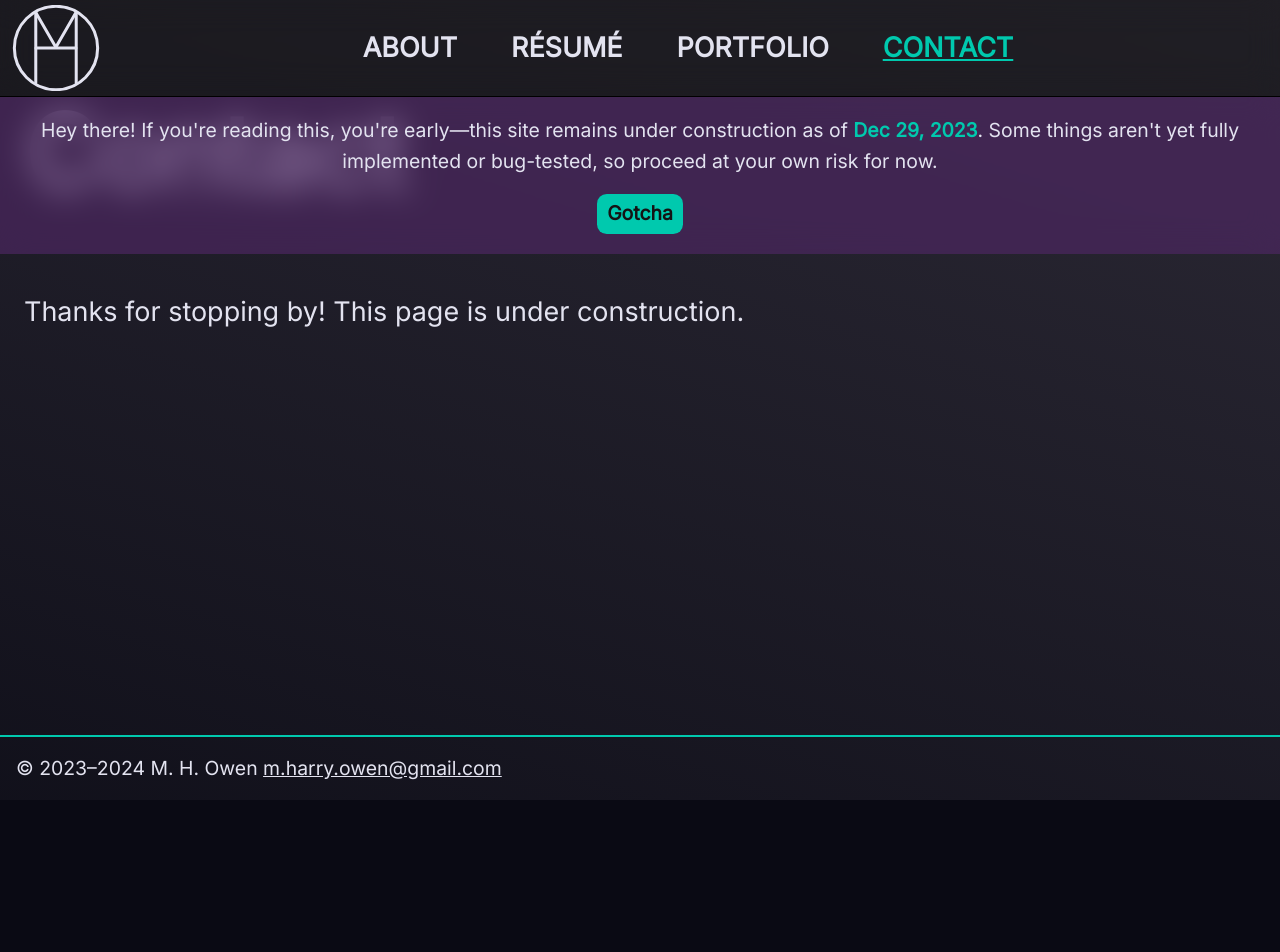
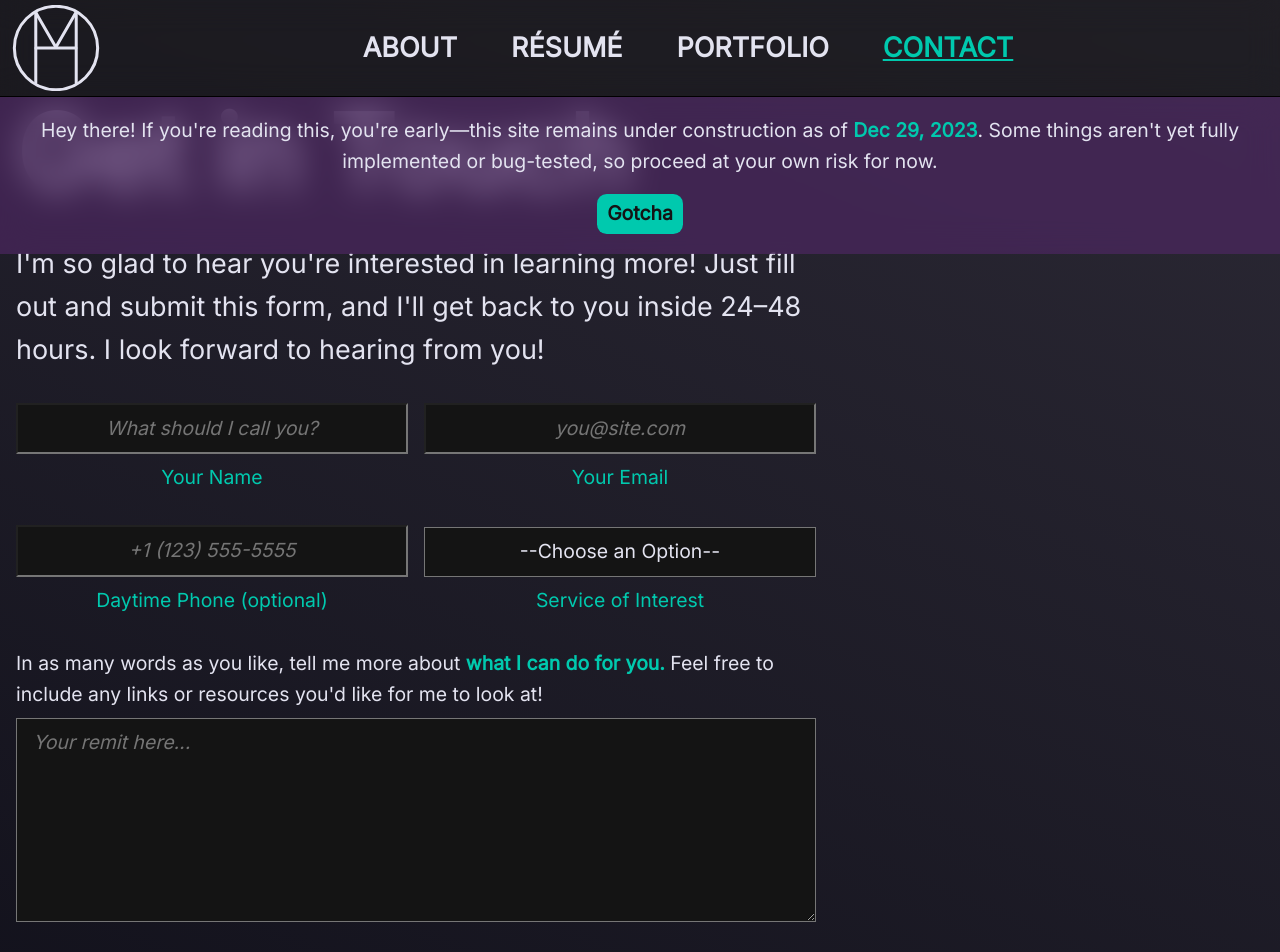
Before and after one commit to mhowen/mhowen.github.io, a Nuxt app: page /contact in a window 1280 px wide. Shown: the top 952 px of the page. Before the commit the page ends 800 px from the top, so only its background shows below. Built offline with nearby package versions, Linux system fonts and the light colour scheme; a web font is replaced by a local one; what vue3-marquee would draw is missing.

Commit message:
scaffold contact form

```diff
--- a/pages/contact.vue
+++ b/pages/contact.vue
@@ -3,25 +3,102 @@
 </script>
 
 <template>
-  <section class="section-contact">
-    <h1>Contact</h1>
+  <div class="page-contact">
+    <h1>Get in Touch</h1>
 
     <div class="contact">
-      <p>
-        Thanks for stopping by! This page is under construction.
+      <p class="contact-msg">
+        I'm so glad to hear you're interested in learning more! Just fill out and submit this form,
+        and I'll get back to you inside 24–48 hours. I look forward to hearing from you!
       </p>
+
+      <form class="form">
+        <div class="form-input inline">
+          <label for="name" class="label">Your Name</label>
+          <input id="name" type="text" placeholder="What should I call you?" class="input text-center" required />
+        </div>
+        <div class="form-input inline">
+          <label for="email" class="label">Your Email</label>
+          <input id="email" type="email" placeholder="you@site.com" class="input text-center" required />
+        </div>
+        <div class="form-input inline">
+          <label for="phone" class="label">Daytime Phone (optional)</label>
+          <input id="phone" type="tel" placeholder="+1 (123) 555-5555" class="input text-center" />
+        </div>
+
+        <div class="form-input inline">
+          <label for="service_select" class="label">Service of Interest</label>
+          <select id="service_select" name="service" class="input text-center">
+            <option>--Choose an Option--</option>
+            <option>Option 1</option>
+            <option>Option 2</option>
+            <option>Option 3</option>
+            <option>Not sure -- details below!</option>
+          </select>
+        </div>
+        <div class="form-input">
+          <label for="details" class="label-long">
+            In as many words as you like, tell me more about
+            <span class="c-accent fw-bold">what I can do for you.</span>
+            Feel free to include any links or resources you'd like for me to look at!
+          </label>
+          <textarea
+            id="details"
+            name="details"
+            class="input"
+            rows="6"
+            placeholder="Your remit here..."
+            required></textarea>
+        </div>
+        <button
+          @click.prevent
+          class="btn btn-accent">Submit</button>
+      </form>
     </div>
-  </section>
+  </div>
 </template>
 
 <style scoped>
-.section-contact {
-  margin-inline: auto;
-  padding-inline: 1rem;
-  width: min(var(--dw-content-wide), calc(100% - 1rem));
+.page-contact {
+  --form-max-inline: 50rem;
+  --leftover: calc((100vw - var(--dw-content-wide)) / 2);
+  display: grid;
+  align-items: start;
+  grid-template-rows: auto 1fr;
+  padding-inline: max(calc(var(--leftover) + 1rem), 1rem);
+  /* inline padding >=1rem plus however much is needed to align flush with header */
 }
 .contact {
+  display: grid;
   font-size: var(--step-1);
-  margin-top: 5rem;
+  gap: 2rem;
+  margin-block: 2rem;
+  max-width: var(--form-max-inline);
 }
+.form {
+  display: flex;
+  flex-wrap: wrap;
+  font-size: var(--step-0);
+  gap: 2rem 1rem;
+}
+.form-input {
+  display: flex;
+  flex-direction: column;
+  gap: 0.5rem;
+  text-align: center;
+}
+.form-input.inline {
+  flex-direction: column-reverse;
+  flex: 1 0 20rem;
+}
+.label { color: var(--c-accent) }
+.label-long { text-align: start }
+.input {
+  appearance: none;
+  background-color: var(--c-secondary);
+  color: var(--c-text);
+  padding: 0.5rem 1rem;
+}
+.input::placeholder { font-style: italic }
+.form > .btn { flex-grow: 1 }
 </style>
```
